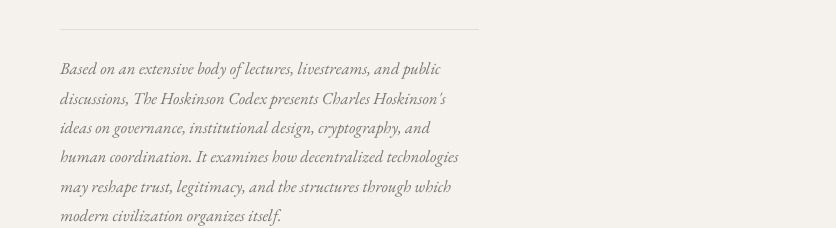
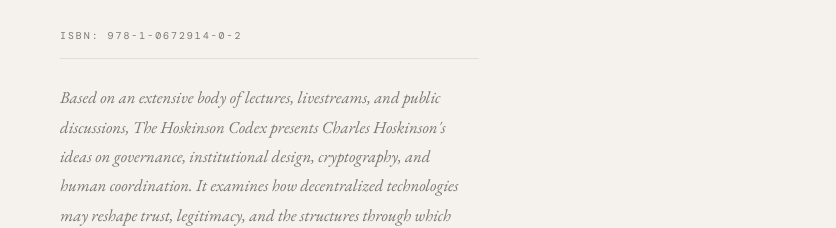
Before and after one commit to hellogusbus/commonsignal, a plain HTML site: page hoskinson.html in a window 1280 px wide. Shown: the part 352-580 px from the top of the page, 444-1280 px from the left. Drawn offline with nearby package versions, Linux system fonts and the light colour scheme; a web font is replaced by a local one.

Commit message:
Update hoskinson.html

```diff
--- a/hoskinson.html
+++ b/hoskinson.html
@@ -28,6 +28,7 @@
     </a>
     <p class="book-hero-series">The Codex Series — Volume I</p>
     <h1 class="book-hero-title">The Hoskinson<br>Codex</h1>
+    <p class="book-hero-series">ISBN: 978-1-0672914-0-2</p>
     <p class="book-hero-synopsis">Based on an extensive body of lectures, livestreams, and public discussions, The Hoskinson Codex presents Charles Hoskinson's ideas on governance, institutional design, cryptography, and human coordination. It examines how decentralized technologies may reshape trust, legitimacy, and the structures through which modern civilization organizes itself.</p>
     <a href="#hoskinson-preview" class="start-reading-btn">Start Reading <span class="start-reading-arrow"></span></a>
     <div class="purchase-section">
```
